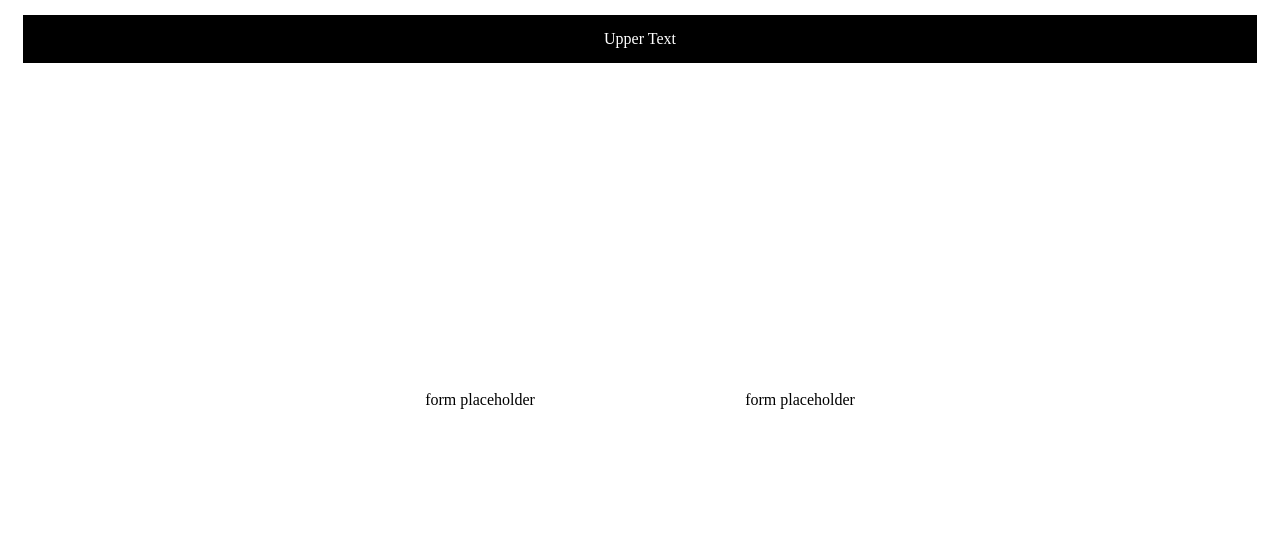
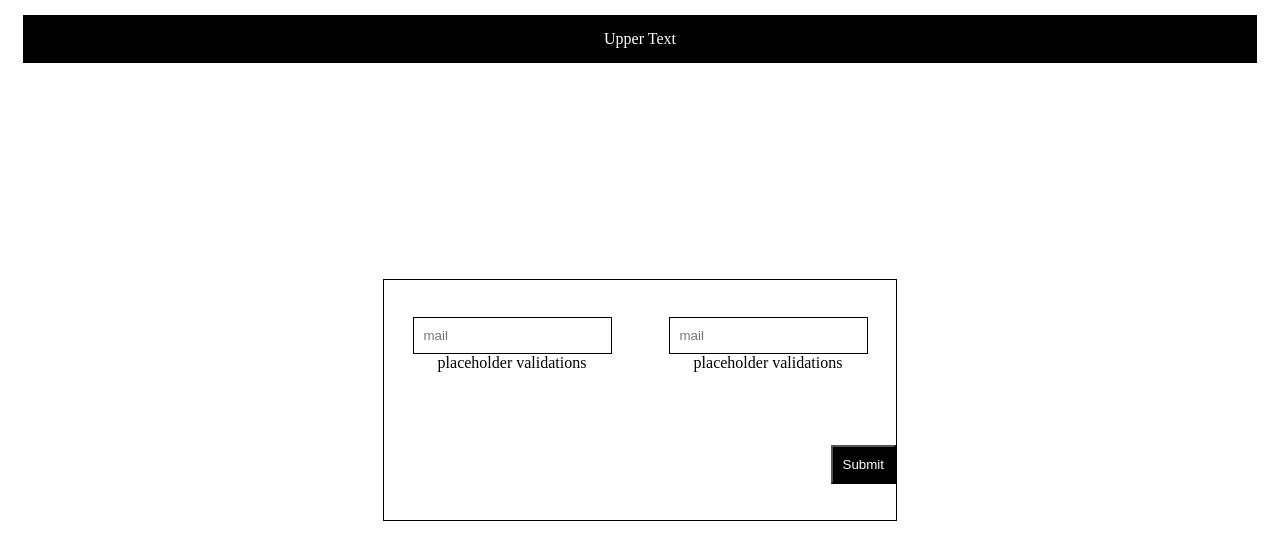
Before and after one commit to DomenicoSacco94/test-registration-form, a React (Create React App) app: page / in a window 1280 px wide. Shown: the top 560 px of the page. Built offline with nearby package versions, Linux system fonts and the light colour scheme.

Commit message:
change layout

```diff
--- a/src/App.css
+++ b/src/App.css
@@ -7,20 +7,49 @@
     margin: 15px;
 }
 
-.formContainer {
+.fixed {
     position: fixed;
     top: 0;
     left: 0;
     bottom: 0;
     right: 0;
     overflow: auto;
+    height: 30%;
+    border: 1px solid black;
+}
+
+.formContainer {
     display: flex;
+    flex-direction: row;
+    flex-wrap: wrap;
     align-items: center;
-    width: 50%;
+    width: 40%;
     margin: auto;
     text-align: center;
+}
+
+.formData {
+    border: 1px solid black;
 }
 
 .form {
     flex: 50%;
 }
+
+.input{
+    border: 1px solid black;
+    padding: 10px;
+    margin: 0px;
+}
+
+.submitDiv {
+    text-align: left;
+    margin-left: auto;
+}
+
+.submitButton {
+    background: black;
+    color: white;
+    text-align: center;
+    padding: 10px;
+}
--- a/src/App.js
+++ b/src/App.js
@@ -1,13 +1,15 @@
 import './App.css';
 import InputForm from "./InputForm";
+import SubmitButton from "./SubmitButton";
 
 function App() {
     return (
         <>
         <div className="appHeader"> Upper Text</div>
-            <div className="formContainer">
+            <div className="formContainer fixed">
                 <InputForm />
                 <InputForm />
+                <SubmitButton/>
             </div>
         </>
     );
--- a/src/InputForm.js
+++ b/src/InputForm.js
@@ -1,6 +1,10 @@
 function InputForm() {
+
     return (
-        <div className="form"> form placeholder</div>
+        <div className="form">
+        <input type="text" className="input" placeholder="mail"/>
+        <div> placeholder validations</div>
+        </div>
     );
 }
 
--- /dev/null
+++ b/src/SubmitButton.js
@@ -0,0 +1,8 @@
+function SubmitButton() {
+
+    return (
+        <div className="submitDiv"> <button class="submitButton"> Submit </button> </div>
+    );
+}
+
+export default SubmitButton;
```
